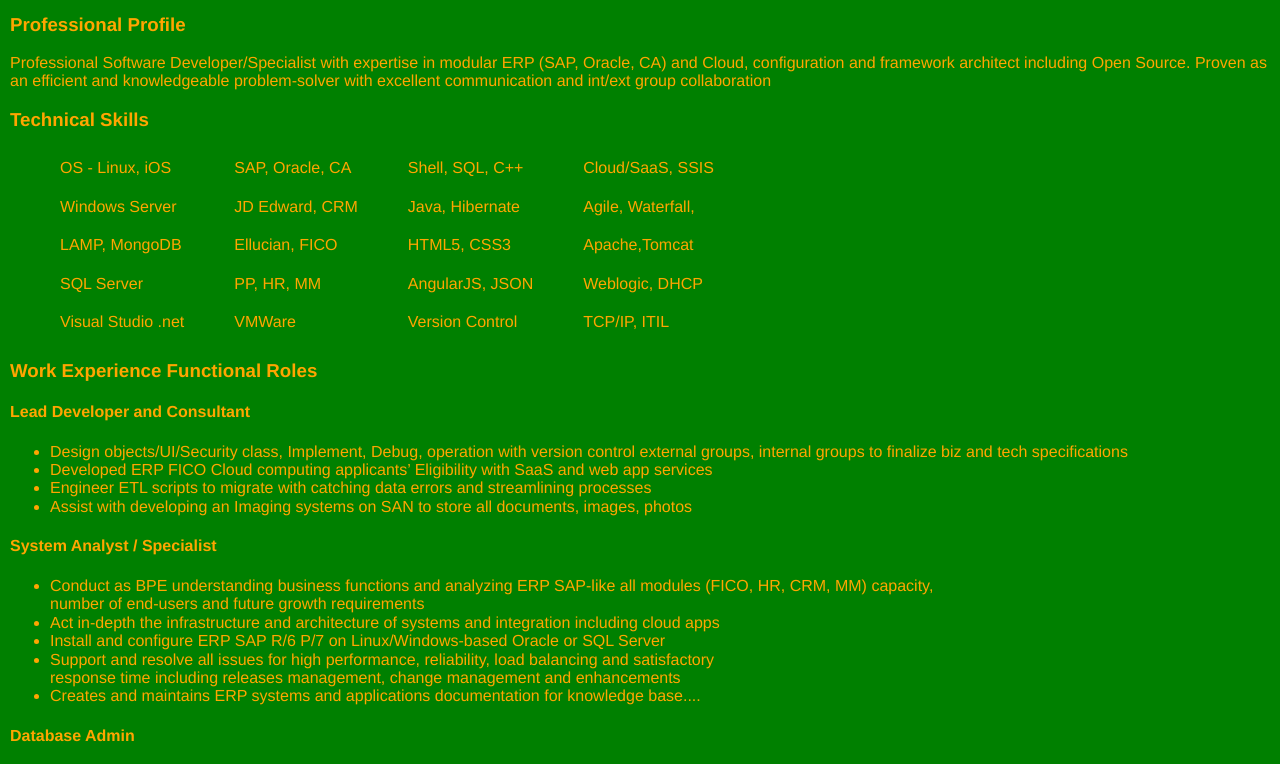
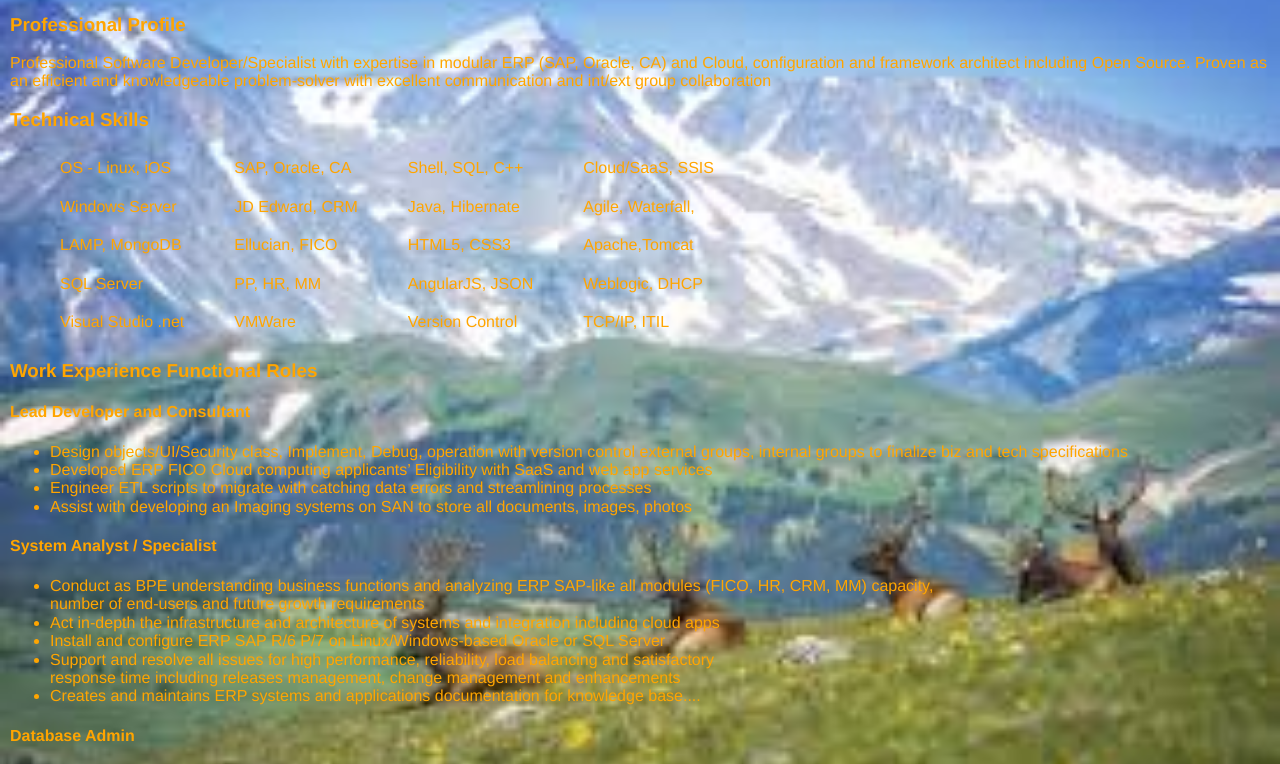
Before and after one commit to dxu6/Assignment1_Resume, a plain HTML site: page index.html in a window 1280 px wide. Shown: the part 72-836 px from the top of the page. Drawn offline with Linux system fonts and the light colour scheme.

Commit message:
change index background

```diff
--- a/CSS/resume.css
+++ /dev/null
@@ -1 +0,0 @@
-this is my text version of my resume
--- a/CSS/style.css
+++ b/CSS/style.css
@@ -2,7 +2,9 @@
 	Styles for CSS of David Xu Assignment1_Resume
 */
 body {
-  background: green;
+  background: green url("rockymount.jpg") no-repeat;
+  background-size: 100%;
+
 	font-family: helvetica, arial, sans-serif;
   color: orange;
 	min-height: 1600px;
@@ -17,6 +19,7 @@
 td {
   padding: 10px 0;
 }
+
 
 h1, h2 {
   margin: 0;
```
Also changed, not shown: CSS/rockymount.jpg (added), golf.jpg (added).
